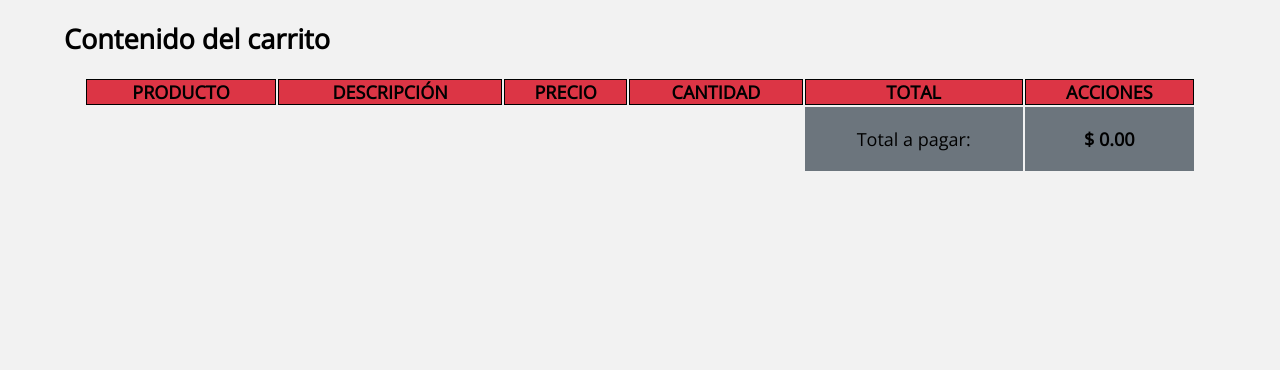
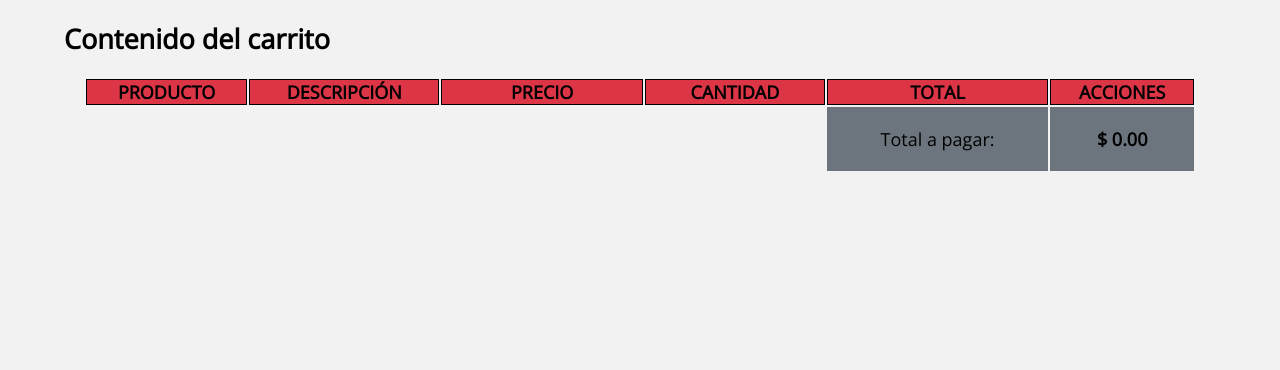
Before and after one commit to migcube1/ecommerce-levetech, a PHP site: page /carrito.php in a window 1280 px wide. Shown: the part 80-450 px from the top of the page. Run offline with PHP 8.4, Linux system fonts and the light colour scheme.

Commit message:
Mejora en la vista de la tabla

```diff
--- a/carrito.php
+++ b/carrito.php
@@ -36,9 +36,9 @@ $total = 0;
                 <tr class="head_Basket">
                     <th class="texto-centrado">PRODUCTO</th>
                     <th class="texto-centrado">DESCRIPCIÓN</th>
-                    <th class="texto-centrado">PRECIO</th>
-                    <th class="texto-centrado">CANTIDAD</th>
-                    <th class="texto-centrado">TOTAL</th>
+                    <th class="texto-centrado rx-3">PRECIO</th>
+                    <th class="texto-centrado rx-1">CANTIDAD</th>
+                    <th class="texto-centrado rx-4">TOTAL</th>
                     <th class="texto-centrado">ACCIONES</th>
                 </tr>
             </thead>
@@ -63,9 +63,9 @@ $total = 0;
                                 <img class="" src="assets/img/productos/<?= $producto['imagen'] ?>" alt="<?= $producto['nombre'] ?>">
                             </td>
                             <td class="descripcion_Producto r-1"><?= $producto['nombre'] ?></td>
-                            <td class="precio_Producto r-1"> $ <?= number_format($producto['precio']) ?></td>
-                            <td class="num_Producto r-1"><?= $producto['cantidad'] ?></td>
-                            <td class="num_Producto r-1"> $ <?= number_format($producto['cantidad'] * $producto['precio'], 2) ?>
+                            <td class="precio_Producto texto-centrado r-1"> $ <?= number_format($producto['precio']) ?></td>
+                            <td class="num_Producto texto-centrado r-1"><?= $producto['cantidad'] ?></td>
+                            <td class="num_Producto texto-centrado r-1"> $ <?= number_format($producto['cantidad'] * $producto['precio'], 2) ?>
                             </td>
                             <td class="num_Producto r-1">
                                 <form action="" method="post">
```
